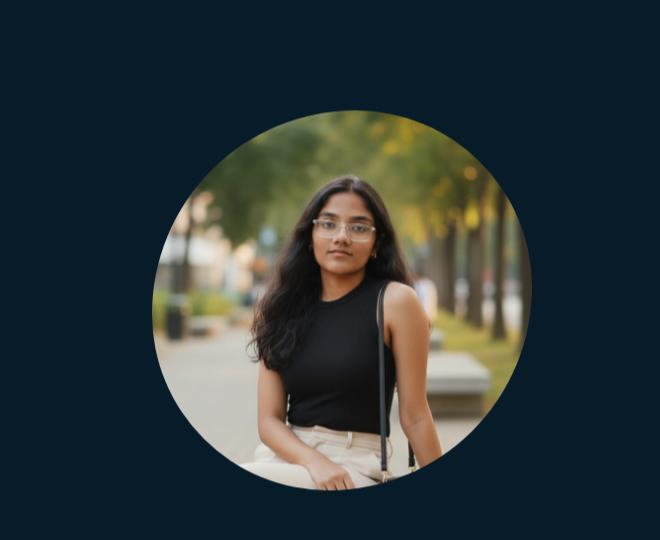
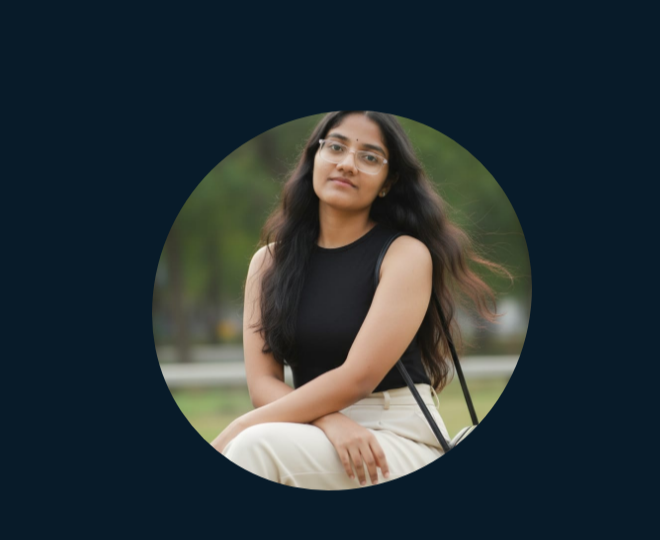
Before and after one commit to lakshmimoni/Portfolio, a plain HTML site: page index.html in a window 1280 px wide. Shown: the part 101-641 px from the top of the page, 620-1280 px from the left. Drawn offline with nearby package versions, Linux system fonts and the light colour scheme.

Commit message:
Update index.html

```diff
--- a/index.html
+++ b/index.html
@@ -110,7 +110,7 @@
           </div>
           <div class="featured-image">
             <div class="image">
-              <img src="Monika.jpg" alt="avatar" />
+              <img src="Monu.jpg" alt="avatar" />
             </div>
           </div>
           <!-- <div class="scroll-icon-box">
```
